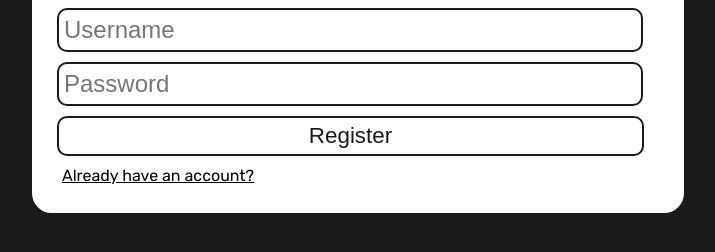
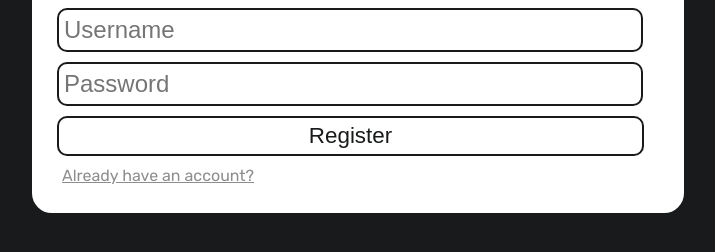
Before and after one commit to verityyt/toshare, a website with bundled scripts: page src/register/index.html in a window 1280 px wide. Shown: the part 420-672 px from the top of the page, without its empty margins (282-997 px from the left). Built offline with nearby package versions, Linux system fonts and the light colour scheme.

Commit message:
:bug: Fix color of a-account (css variable was missing)

```diff
--- a/src/register/style.css
+++ b/src/register/style.css
@@ -8,6 +8,7 @@ body {
 :root {
     --color-bg: #181a1b;
     --color-bg-10: rgba(24, 26, 27, 0.1);
+    --color-grey: rgba(40, 40, 40, 0.53);
     --color-fg: white;
     --color-primary: #2b7bd3;
     --color-primary-75: rgba(43, 123, 211, 0.75);
```
